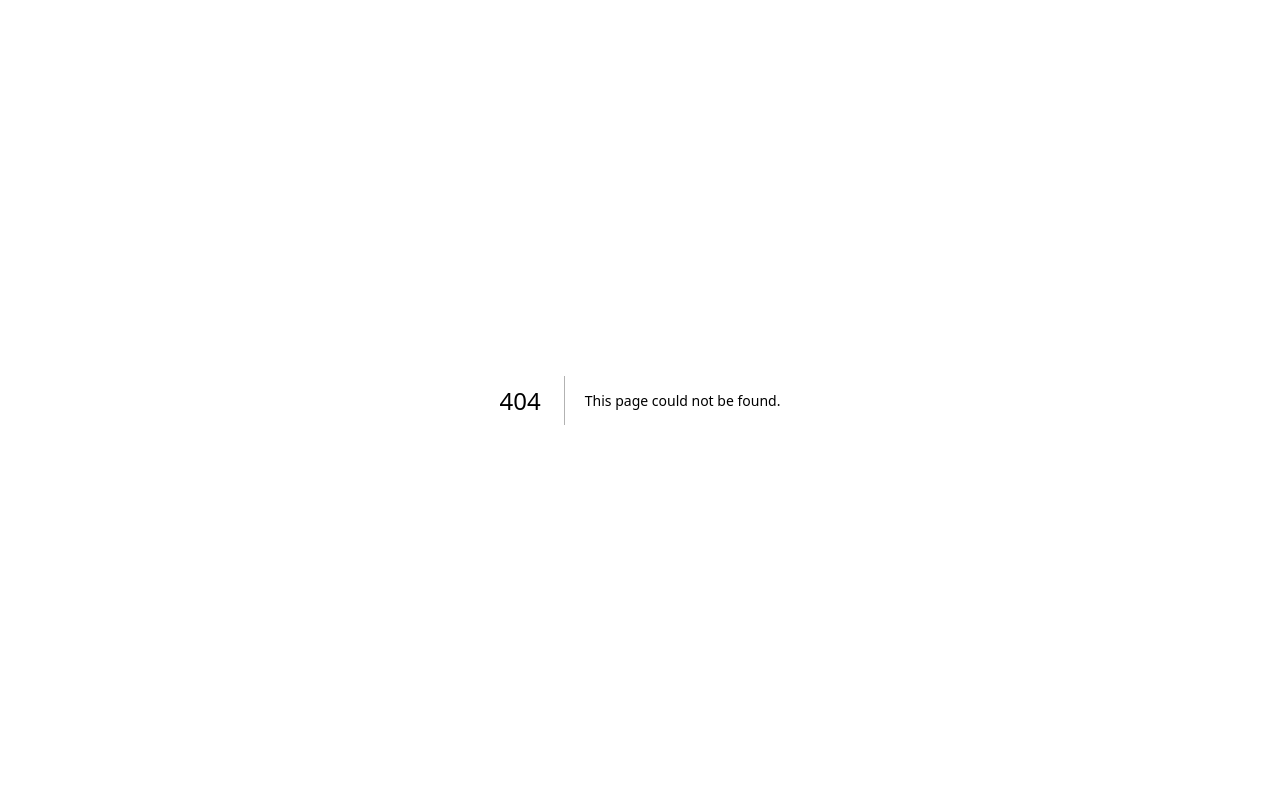
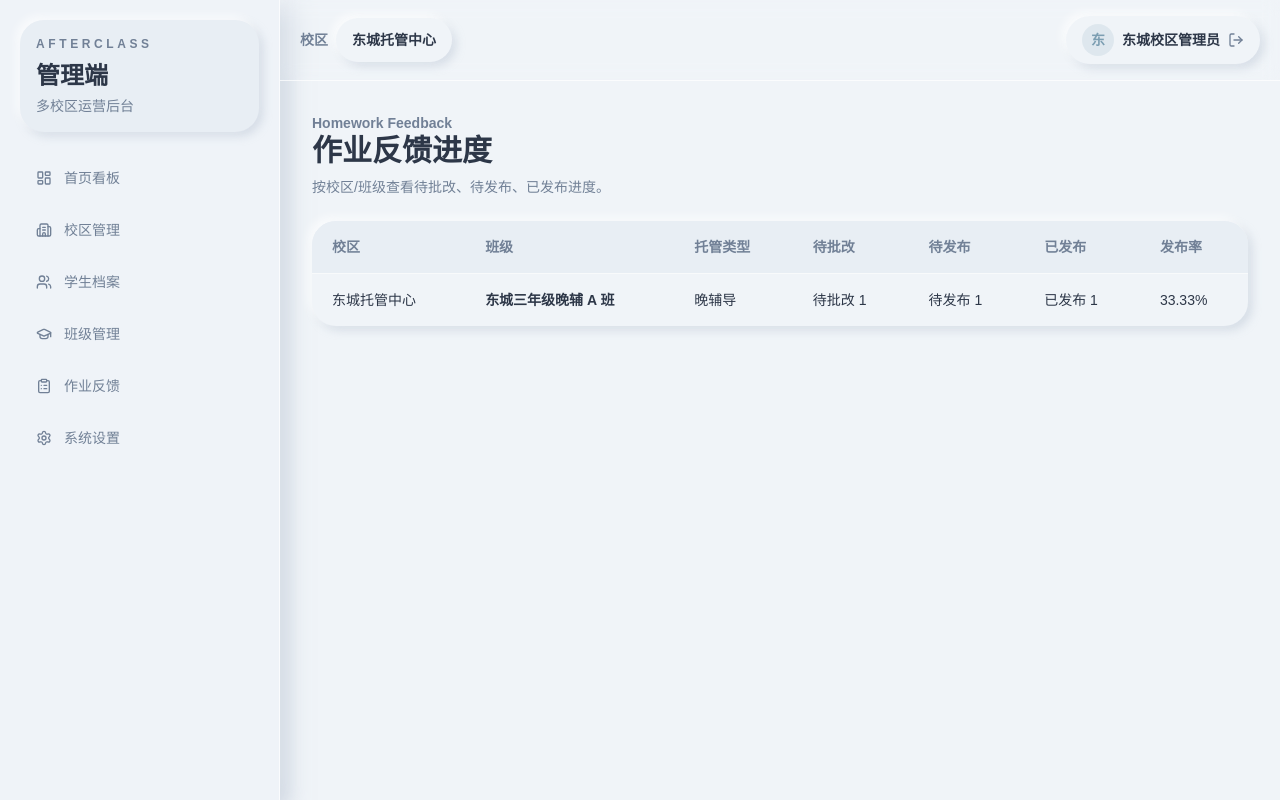
Before and after one commit to yyshi127/After_Class, a Next.js app: page /admin/homework-feedback in a window 1280 px wide. Before the commit this address had no page. Built offline with nearby package versions, Linux system fonts and the light colour scheme.

Commit message:
feat(admin): complete M4-10 homework feedback progress

```diff
--- /dev/null
+++ b/app/admin/homework-feedback/page.tsx
@@ -0,0 +1,56 @@
+import { AdminHomeworkFeedbackProgress } from '@/components/admin/admin-homework-feedback-progress';
+import { AdminLayout } from '@/components/admin/admin-layout';
+import { DEMO_SEED } from '@/prisma/seed-data';
+
+const actor = { id: 'demo-campus-admin-east', role: 'CAMPUS_ADMIN' as const, campusIds: ['demo-campus-east'] };
+
+const rows = [
+  {
+    id: 'review-uploaded-east',
+    campusId: 'demo-campus-east',
+    campusName: '东城托管中心',
+    classId: 'demo-class-east-g3',
+    className: '东城三年级晚辅 A 班',
+    serviceType: '晚辅导' as const,
+    status: 'UPLOADED' as const,
+    publishStatus: 'DRAFT' as const,
+  },
+  {
+    id: 'review-reviewed-east',
+    campusId: 'demo-campus-east',
+    campusName: '东城托管中心',
+    classId: 'demo-class-east-g3',
+    className: '东城三年级晚辅 A 班',
+    serviceType: '晚辅导' as const,
+    status: 'TEACHER_REVIEWED' as const,
+    publishStatus: 'DRAFT' as const,
+  },
+  {
+    id: 'review-published-east',
+    campusId: 'demo-campus-east',
+    campusName: '东城托管中心',
+    classId: 'demo-class-east-g3',
+    className: '东城三年级晚辅 A 班',
+    serviceType: '晚辅导' as const,
+    status: 'TEACHER_REVIEWED' as const,
+    publishStatus: 'PUBLISHED' as const,
+  },
+  {
+    id: 'review-hidden-west',
+    campusId: 'demo-campus-west',
+    campusName: '西城托管中心',
+    classId: 'demo-class-west-g3',
+    className: '西城三年级晚辅 A 班',
+    serviceType: '晚辅导' as const,
+    status: 'TEACHER_REVIEWED' as const,
+    publishStatus: 'PUBLISHED' as const,
+  },
+];
+
+export default function AdminHomeworkFeedbackPage() {
+  return (
+    <AdminLayout actor={actor} campuses={DEMO_SEED.campuses} currentUserName="东城校区管理员">
+      <AdminHomeworkFeedbackProgress actor={actor} rows={rows} />
+    </AdminLayout>
+  );
+}
--- /dev/null
+++ b/components/admin/admin-homework-feedback-progress.tsx
@@ -0,0 +1,65 @@
+import {
+  getAdminHomeworkFeedbackProgress,
+  type AdminHomeworkFeedbackProgressRow,
+} from '@/domain/admin/homework-feedback-progress';
+import type { PermissionActor } from '@/domain/auth/permissions';
+
+type AdminHomeworkFeedbackProgressProps = {
+  actor: PermissionActor;
+  rows: readonly AdminHomeworkFeedbackProgressRow[];
+};
+
+export function AdminHomeworkFeedbackProgress({ actor, rows }: AdminHomeworkFeedbackProgressProps) {
+  const progress = getAdminHomeworkFeedbackProgress(actor, rows);
+
+  if (progress.length === 0) {
+    return (
+      <section className="space-y-6">
+        <div>
+          <p className="text-sm font-semibold text-muted">Homework Feedback</p>
+          <h2 className="font-heading text-3xl font-bold">作业反馈进度</h2>
+        </div>
+        <p className="rounded-3xl bg-surface p-6 text-sm text-muted shadow-neu-sm">暂无可查看作业反馈进度</p>
+      </section>
+    );
+  }
+
+  return (
+    <section className="space-y-6">
+      <div>
+        <p className="text-sm font-semibold text-muted">Homework Feedback</p>
+        <h2 className="font-heading text-3xl font-bold">作业反馈进度</h2>
+        <p className="mt-2 text-sm text-muted">按校区/班级查看待批改、待发布、已发布进度。</p>
+      </div>
+
+      <div className="overflow-hidden rounded-3xl bg-surface shadow-neu-sm">
+        <table className="w-full min-w-[900px] text-left text-sm">
+          <thead className="bg-surfaceAlt text-muted">
+            <tr>
+              <th className="px-5 py-4 font-semibold">校区</th>
+              <th className="px-5 py-4 font-semibold">班级</th>
+              <th className="px-5 py-4 font-semibold">托管类型</th>
+              <th className="px-5 py-4 font-semibold">待批改</th>
+              <th className="px-5 py-4 font-semibold">待发布</th>
+              <th className="px-5 py-4 font-semibold">已发布</th>
+              <th className="px-5 py-4 font-semibold">发布率</th>
+            </tr>
+          </thead>
+          <tbody>
+            {progress.map((item) => (
+              <tr key={`${item.campusId}-${item.classId}-${item.serviceType}`} className="border-t border-white/70">
+                <td className="px-5 py-4">{item.campusName}</td>
+                <td className="px-5 py-4 font-semibold">{item.className}</td>
+                <td className="px-5 py-4">{item.serviceType}</td>
+                <td className="px-5 py-4">待批改 {item.pendingCorrectionCount}</td>
+                <td className="px-5 py-4">待发布 {item.pendingPublishCount}</td>
+                <td className="px-5 py-4">已发布 {item.publishedCount}</td>
+                <td className="px-5 py-4">{item.publishedRateLabel}</td>
+              </tr>
+            ))}
+          </tbody>
+        </table>
+      </div>
+    </section>
+  );
+}
--- /dev/null
+++ b/domain/admin/homework-feedback-progress.ts
@@ -0,0 +1,87 @@
+import { canAccessCampus, type PermissionActor } from '@/domain/auth/permissions';
+import type { HomeworkPublishStatus, HomeworkReviewStatus } from '@/domain/homework/homework-review';
+import type { ServiceType } from '@/domain/shared/enums';
+
+export type AdminHomeworkFeedbackProgressRow = {
+  id: string;
+  campusId: string;
+  campusName: string;
+  classId: string;
+  className: string;
+  serviceType: ServiceType;
+  status: HomeworkReviewStatus;
+  publishStatus: HomeworkPublishStatus;
+};
+
+export type AdminHomeworkFeedbackProgressItem = {
+  campusId: string;
+  campusName: string;
+  classId: string;
+  className: string;
+  serviceType: ServiceType;
+  pendingCorrectionCount: number;
+  pendingPublishCount: number;
+  publishedCount: number;
+  totalCount: number;
+  publishedRateLabel: string;
+};
+
+function canAccessHomeworkFeedbackProgress(actor: PermissionActor): boolean {
+  return actor.role === 'SUPER_ADMIN' || actor.role === 'ADMIN' || actor.role === 'CAMPUS_ADMIN';
+}
+
+function getGroupKey(row: AdminHomeworkFeedbackProgressRow): string {
+  return [row.campusId, row.classId, row.serviceType].join('::');
+}
+
+export function getAdminHomeworkFeedbackProgress(
+  actor: PermissionActor,
+  rows: readonly AdminHomeworkFeedbackProgressRow[],
+): AdminHomeworkFeedbackProgressItem[] {
+  if (!canAccessHomeworkFeedbackProgress(actor)) {
+    return [];
+  }
+
+  const grouped = new Map<string, AdminHomeworkFeedbackProgressItem>();
+
+  rows
+    .filter((row) => canAccessCampus(actor, row.campusId))
+    .forEach((row) => {
+      const key = getGroupKey(row);
+      const existing = grouped.get(key) ?? {
+        campusId: row.campusId,
+        campusName: row.campusName,
+        classId: row.classId,
+        className: row.className,
+        serviceType: row.serviceType,
+        pendingCorrectionCount: 0,
+        pendingPublishCount: 0,
+        publishedCount: 0,
+        totalCount: 0,
+        publishedRateLabel: '0.00%',
+      };
+
+      existing.totalCount += 1;
+
+      if (row.publishStatus === 'PUBLISHED') {
+        existing.publishedCount += 1;
+      } else if (row.status === 'UPLOADED' || row.status === 'AI_SUGGESTED') {
+        existing.pendingCorrectionCount += 1;
+      } else if (row.status === 'TEACHER_REVIEWED') {
+        existing.pendingPublishCount += 1;
+      }
+
+      existing.publishedRateLabel = `${((existing.publishedCount / existing.totalCount) * 100).toFixed(2)}%`;
+      grouped.set(key, existing);
+    });
+
+  return [...grouped.values()].sort((left, right) => {
+    const campusCompare = left.campusName.localeCompare(right.campusName, 'zh-Hans-CN');
+    if (campusCompare !== 0) return campusCompare;
+
+    const classCompare = left.className.localeCompare(right.className, 'zh-Hans-CN');
+    if (classCompare !== 0) return classCompare;
+
+    return left.serviceType.localeCompare(right.serviceType, 'zh-Hans-CN');
+  });
+}
```
Also changed, not shown: 3 other files (tests, documents, lock files or other folders).
